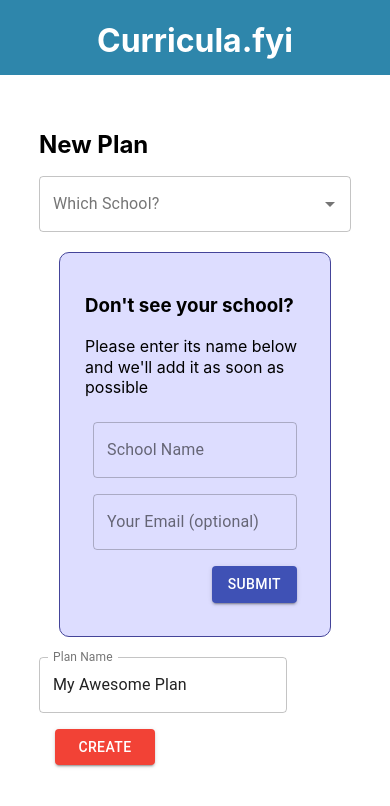
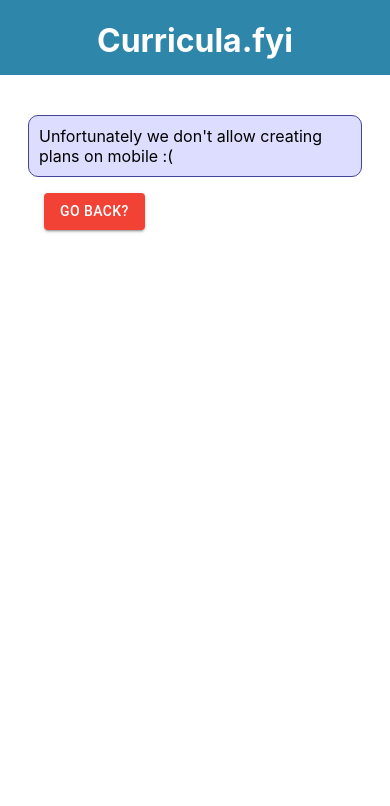
Before and after one commit to minitay/curricula.fyi, a React (Create React App) app: page /plans/new in a window 390 px wide. Shown: the top 806 px of the page. Built offline with nearby package versions, Linux system fonts and the light colour scheme; the HTML template or start-up script is replaced by a standard one.

Commit message:
Making everything more mobile friendly

```diff
--- a/src/HomePage.tsx
+++ b/src/HomePage.tsx
@@ -47,8 +47,22 @@
     alignItems: "center",
     backgroundColor: "#565554",
     color: "white",
-    height: "50vh",
-    minHeight: "400px",
+    minHeight: "50vw",
+  },
+  "@media(max-width: 700px)": {
+    header: {
+      flexDirection: "column",
+      minHeight: "0px",
+    },
+    leftHeader: {
+      width: "100vw",
+    },
+    rightHeader: {
+      display: "none",
+    },
+    mainContent: {
+      paddingBottom: "50px",
+    },
   },
 } as const;
 const useStyles = createUseStyles(styles);
--- a/src/MobilePlanPage.tsx
+++ b/src/MobilePlanPage.tsx
@@ -11,6 +11,21 @@
 const useStyles = createUseStyles({
   term: {
     backgroundColor: "#cacaca",
+    padding: "20px",
+    marginBottom: "40px",
+    borderRadius: "15px",
+  },
+  termContainer: {
+    display: "flex",
+    flexDirection: "column",
+    alignItems: "center",
+  },
+  warning: {
+    padding: "10px",
+    border: "1px solid #444499",
+    backgroundColor: "#ddddff",
+    borderRadius: "10px",
+    maxWidth: "80vw",
   },
 });
 
@@ -18,8 +33,15 @@
   const classes = useStyles();
   return (
     <div>
+      <div className={classes.warning}>
+        Unfortunately we don't allow editing plans on mobile. Sorry! Drag n'
+        drop just doesn't work well on a phone.
+      </div>
       <h1> {plan.name} </h1>
-      {plan.terms.map((term) => (
+      <div>
+        {plan.terms.map((term, i) => (
+          <div className={classes.termContainer}>
+            <h3>{i + 1}</h3>
             <div className={classes.term}>
               {term.map((course) => (
                 <CourseTile
@@ -29,7 +51,9 @@
                 />
               ))}
             </div>
+          </div>
         ))}
+      </div>
     </div>
   );
 };
--- a/src/NewPlanPage.tsx
+++ b/src/NewPlanPage.tsx
@@ -6,8 +6,9 @@
 import { School } from "./types";
 import { Box, Button } from "@material-ui/core";
 import { db } from "./firebase";
-import { useHistory } from "react-router-dom";
+import { Link, useHistory } from "react-router-dom";
 import SchoolRequestForm from "./SchoolRequestForm";
+import { useWindowSize } from "./utils";
 
 const styles = {
   NewPlanPage: {
@@ -23,6 +24,13 @@
   submitButton: {
     width: "100px",
   },
+  warning: {
+    padding: "10px",
+    border: "1px solid #444499",
+    backgroundColor: "#ddddff",
+    borderRadius: "10px",
+    maxWidth: "80vw",
+  },
 } as const;
 const useStyles = createUseStyles(styles);
 
@@ -31,6 +39,7 @@
 }
 
 const NewPlanPage: React.FC<Props> = ({ userKey }) => {
+  const { width } = useWindowSize();
   const [school, setSchool] = useState<School | null>(null);
   const [name, setName] = useState<string>("My Awesome Plan");
   const history = useHistory();
@@ -46,6 +55,22 @@
       .collection("plans")
       .add({ name, school: school.slug, courses: school.courses, terms: {} });
     history.push(`/plans/${ref.id}`);
+  }
+  if (width! < 700) {
+    return (
+      <div>
+        <div className={classes.warning}>
+          Unfortunately we don't allow creating plans on mobile :(
+        </div>
+        <Box m={2}>
+          <Link to={`/`}>
+            <Button variant="contained" color="secondary">
+              Go Back?
+            </Button>
+          </Link>
+        </Box>
+      </div>
+    );
   }
   return (
     <div className={classes.NewPlanPage}>
--- a/src/PlanPreview.tsx
+++ b/src/PlanPreview.tsx
@@ -39,7 +39,6 @@
   },
   name: {
     textDecoration: "none",
-    //paddingRight: "20px",
     fontSize: "1.1em",
     margin: {
       top: "20px",
@@ -49,8 +48,27 @@
   school: {
     textAlign: "right",
     width: "140px",
-    //paddingRight: "20px",
     margin: "0",
+  },
+  "@media(max-width: 700px)": {
+    PlanPreview: {
+      width: "250px",
+      height: "120px",
+    },
+    rightPartition: {
+      width: "150px",
+      height: "120px",
+    },
+    name: {
+      fontSize: "0.8em",
+    },
+    school: {
+      fontSize: "0.6em",
+      width: "100px",
+    },
+    logo: {
+      width: "90px",
+    },
   },
 } as const;
 const useStyles = createUseStyles(styles);
```
Lines whose indentation alone changed are shown as unchanged.
